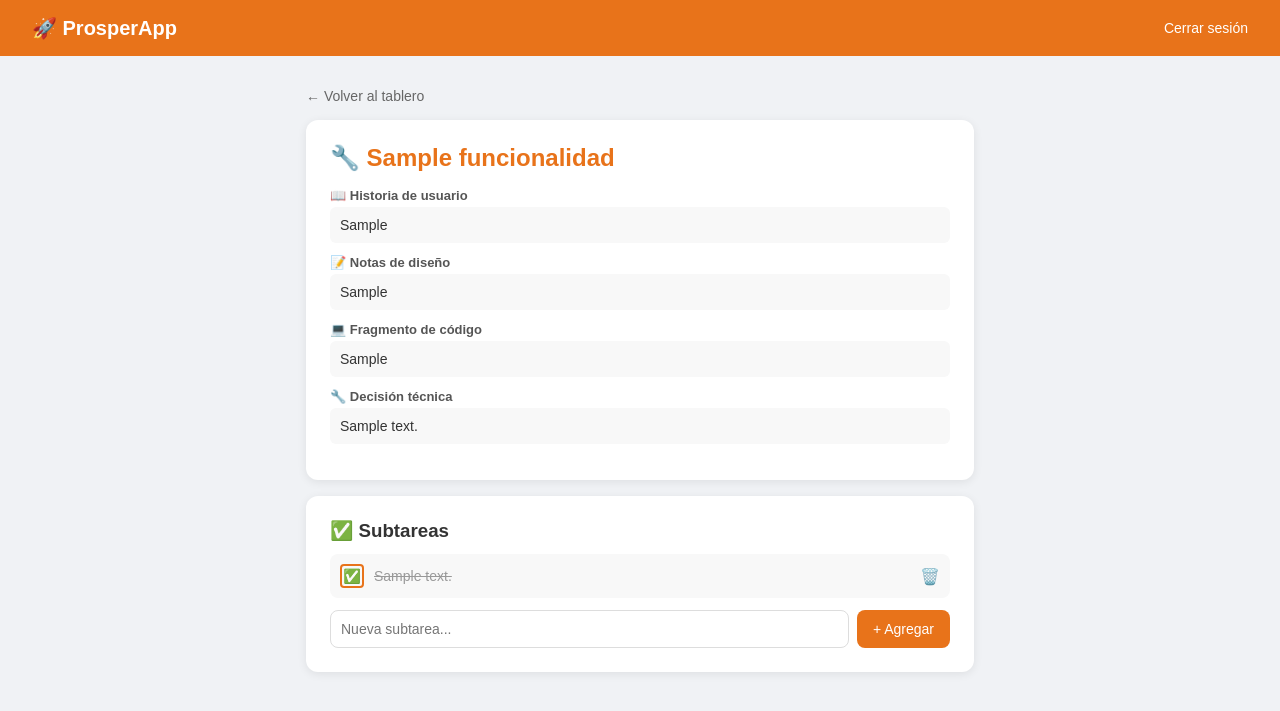
After one commit to LauraDayanaT/ProsperApp, a Flask app: page /funcionalidad/1 in a window 1280 px wide. The commit adds this page. Shown: the top 711 px of the page. Run offline with Flask 3, Linux system fonts and the light colour scheme; the visitor is signed in with stand-in values (Sample User, id 1); a database or web service that is not in the repository returns one stand-in record (values such as "Sample title"); some libraries are stand-ins or nearby versions.

Commit message:
feat: CRUD de funcionalidades, subtareas y eliminacion de proyectos

```diff
--- a/app/app.py
+++ b/app/app.py
@@ -1,18 +1,22 @@
-
+# =============================================
+# ProsperApp - Aplicación principal
+# =============================================
 from flask import Flask, render_template, request, redirect, url_for, session
 from database import get_connection
 
 app = Flask(__name__)
 app.secret_key = "prosperapp_secret"
 
-#Pagina de inicio
-
+# -------------------------
+# Ruta 1: Página de inicio
+# -------------------------
 @app.route("/")
 def index():
     return redirect(url_for("login"))
 
-#Login
-
+# -------------------------
+# Ruta 2: Login
+# -------------------------
 @app.route("/login", methods=["GET", "POST"])
 def login():
     if request.method == "POST":
@@ -38,8 +42,9 @@ def login():
 
     return render_template("login.html")
 
-# Ver proyectos
-
+# -------------------------
+# Ruta 3: Ver proyectos
+# -------------------------
 @app.route("/proyectos")
 def proyectos():
     if "id_usuario" not in session:
@@ -57,7 +62,9 @@ def proyectos():
 
     return render_template("proyectos.html", proyectos=mis_proyectos)
 
-# Crear proyecto
+# -------------------------
+# Ruta 4: Crear proyecto
+# -------------------------
 @app.route("/proyectos/nuevo", methods=["GET", "POST"])
 def nuevo_proyecto():
     if "id_usuario" not in session:
@@ -91,8 +98,27 @@ def nuevo_proyecto():
 
     return render_template("nuevo_proyecto.html")
 
-# Ver tablero
+# -------------------------
+# Ruta 5: Eliminar proyecto
+# -------------------------
+@app.route("/proyectos/<int:id_proyecto>/eliminar", methods=["POST"])
+def eliminar_proyecto(id_proyecto):
+    if "id_usuario" not in session:
+        return redirect(url_for("login"))
 
+    conn = get_connection()
+    cur = conn.cursor()
+    cur.execute("DELETE FROM PROYECTO WHERE id_proyecto=%s AND id_usuario=%s",
+                (id_proyecto, session["id_usuario"]))
+    conn.commit()
+    cur.close()
+    conn.close()
+
+    return redirect(url_for("proyectos"))
+
+# -------------------------
+# Ruta 6: Ver tablero
+# -------------------------
 @app.route("/proyectos/<int:id_proyecto>")
 def tablero(id_proyecto):
     if "id_usuario" not in session:
@@ -123,8 +149,150 @@ def tablero(id_proyecto):
 
     return render_template("tablero.html", proyecto=proyecto, tablero=tablero, id_proyecto=id_proyecto)
 
-# Cerrar sesion
+# -------------------------
+# Ruta 7: Agregar funcionalidad
+# -------------------------
+@app.route("/seccion/<int:id_seccion>/funcionalidad/nueva", methods=["POST"])
+def nueva_funcionalidad(id_seccion):
+    if "id_usuario" not in session:
+        return redirect(url_for("login"))
 
+    titulo = request.form["titulo"]
+    historia = request.form["historia"]
+    notas = request.form["notas"]
+    id_proyecto = request.form["id_proyecto"]
+
+    conn = get_connection()
+    cur = conn.cursor()
+    cur.execute(
+        "INSERT INTO FUNCIONALIDAD (titulo, historia_usuario, notas_diseño, id_seccion) VALUES (%s, %s, %s, %s)",
+        (titulo, historia, notas, id_seccion)
+    )
+    conn.commit()
+    cur.close()
+    conn.close()
+
+    return redirect(url_for("tablero", id_proyecto=id_proyecto))
+
+# -------------------------
+# Ruta 8: Eliminar funcionalidad
+# -------------------------
+@app.route("/funcionalidad/<int:id_funcionalidad>/eliminar", methods=["POST"])
+def eliminar_funcionalidad(id_funcionalidad):
+    if "id_usuario" not in session:
+        return redirect(url_for("login"))
+
+    id_proyecto = request.form["id_proyecto"]
+
+    conn = get_connection()
+    cur = conn.cursor()
+    cur.execute("DELETE FROM FUNCIONALIDAD WHERE id_funcionalidad=%s", (id_funcionalidad,))
+    conn.commit()
+    cur.close()
+    conn.close()
+
+    return redirect(url_for("tablero", id_proyecto=id_proyecto))
+
+# -------------------------
+# Ruta 9: Ver funcionalidad y subtareas
+# -------------------------
+@app.route("/funcionalidad/<int:id_funcionalidad>")
+def ver_funcionalidad(id_funcionalidad):
+    if "id_usuario" not in session:
+        return redirect(url_for("login"))
+
+    conn = get_connection()
+    cur = conn.cursor()
+
+    cur.execute(
+        "SELECT id_funcionalidad, titulo, historia_usuario, notas_diseño, fragmento_codigo, decision_tecnica, id_seccion FROM FUNCIONALIDAD WHERE id_funcionalidad=%s",
+        (id_funcionalidad,)
+    )
+    funcionalidad = cur.fetchone()
+
+    cur.execute(
+        "SELECT id_subtarea, descripcion, completada FROM SUBTAREA WHERE id_funcionalidad=%s",
+        (id_funcionalidad,)
+    )
+    subtareas = cur.fetchall()
+
+    cur.execute(
+        "SELECT id_proyecto FROM SECCION WHERE id_seccion=%s",
+        (funcionalidad[6],)
+    )
+    id_proyecto = cur.fetchone()[0]
+
+    cur.close()
+    conn.close()
+
+    return render_template("funcionalidad.html", funcionalidad=funcionalidad, subtareas=subtareas, id_proyecto=id_proyecto)
+
+# -------------------------
+# Ruta 10: Agregar subtarea
+# -------------------------
+@app.route("/funcionalidad/<int:id_funcionalidad>/subtarea/nueva", methods=["POST"])
+def nueva_subtarea(id_funcionalidad):
+    if "id_usuario" not in session:
+        return redirect(url_for("login"))
+
+    descripcion = request.form["descripcion"]
+
+    conn = get_connection()
+    cur = conn.cursor()
+    cur.execute(
+        "INSERT INTO SUBTAREA (descripcion, completada, id_funcionalidad) VALUES (%s, FALSE, %s)",
+        (descripcion, id_funcionalidad)
+    )
+    conn.commit()
+    cur.close()
+    conn.close()
+
+    return redirect(url_for("ver_funcionalidad", id_funcionalidad=id_funcionalidad))
+
+# -------------------------
+# Ruta 11: Completar subtarea
+# -------------------------
+@app.route("/subtarea/<int:id_subtarea>/completar", methods=["POST"])
+def completar_subtarea(id_subtarea):
+    if "id_usuario" not in session:
+        return redirect(url_for("login"))
+
+    id_funcionalidad = request.form["id_funcionalidad"]
+
+    conn = get_connection()
+    cur = conn.cursor()
+    cur.execute(
+        "UPDATE SUBTAREA SET completada = NOT completada WHERE id_subtarea=%s",
+        (id_subtarea,)
+    )
+    conn.commit()
+    cur.close()
+    conn.close()
+
+    return redirect(url_for("ver_funcionalidad", id_funcionalidad=id_funcionalidad))
+
+# -------------------------
+# Ruta 12: Eliminar subtarea
+# -------------------------
+@app.route("/subtarea/<int:id_subtarea>/eliminar", methods=["POST"])
+def eliminar_subtarea(id_subtarea):
+    if "id_usuario" not in session:
+        return redirect(url_for("login"))
+
+    id_funcionalidad = request.form["id_funcionalidad"]
+
+    conn = get_connection()
+    cur = conn.cursor()
+    cur.execute("DELETE FROM SUBTAREA WHERE id_subtarea=%s", (id_subtarea,))
+    conn.commit()
+    cur.close()
+    conn.close()
+
+    return redirect(url_for("ver_funcionalidad", id_funcionalidad=id_funcionalidad))
+
+# -------------------------
+# Ruta 13: Cerrar sesión
+# -------------------------
 @app.route("/logout")
 def logout():
     session.clear()
--- /dev/null
+++ b/app/templates/funcionalidad.html
@@ -0,0 +1,193 @@
+<!DOCTYPE html>
+<html lang="es">
+<head>
+    <meta charset="UTF-8">
+    <meta name="viewport" content="width=device-width, initial-scale=1.0">
+    <title>ProsperApp - Funcionalidad</title>
+    <style>
+        * { margin: 0; padding: 0; box-sizing: border-box; }
+        body { font-family: Arial, sans-serif; background: #f0f2f5; }
+        .navbar {
+            background: #e8731a;
+            padding: 16px 32px;
+            display: flex;
+            justify-content: space-between;
+            align-items: center;
+        }
+        .navbar h1 { color: white; font-size: 20px; }
+        .navbar a { color: white; text-decoration: none; font-size: 14px; }
+        .container { padding: 16px; max-width: 700px; margin: 0 auto; }
+        .btn-volver {
+            color: #666;
+            text-decoration: none;
+            font-size: 14px;
+            display: block;
+            margin: 16px 0;
+        }
+        .card {
+            background: white;
+            border-radius: 12px;
+            padding: 24px;
+            box-shadow: 0 2px 10px rgba(0,0,0,0.08);
+            margin-bottom: 16px;
+        }
+        .card h2 { color: #e8731a; margin-bottom: 16px; }
+        .card h3 { color: #333; margin-bottom: 12px; }
+        .detalle {
+            margin-bottom: 12px;
+        }
+        .detalle label {
+            font-weight: bold;
+            color: #555;
+            font-size: 13px;
+            display: block;
+            margin-bottom: 4px;
+        }
+        .detalle p {
+            color: #333;
+            font-size: 14px;
+            background: #f8f8f8;
+            padding: 10px;
+            border-radius: 6px;
+        }
+        .subtarea-item {
+            display: flex;
+            align-items: center;
+            gap: 10px;
+            padding: 10px;
+            background: #f8f8f8;
+            border-radius: 8px;
+            margin-bottom: 8px;
+        }
+        .subtarea-item span {
+            flex: 1;
+            font-size: 14px;
+            color: #333;
+        }
+        .completada span {
+            text-decoration: line-through;
+            color: #999;
+        }
+        .btn-check {
+            background: none;
+            border: 2px solid #e8731a;
+            border-radius: 4px;
+            width: 24px;
+            height: 24px;
+            cursor: pointer;
+            font-size: 14px;
+            display: flex;
+            align-items: center;
+            justify-content: center;
+        }
+        .btn-check:hover { background: #fff3e0; }
+        .btn-eliminar {
+            background: none;
+            border: none;
+            color: #cc0000;
+            cursor: pointer;
+            font-size: 16px;
+        }
+        .btn-eliminar:hover { color: #ff0000; }
+        .form-subtarea {
+            display: flex;
+            gap: 8px;
+            margin-top: 12px;
+        }
+        .form-subtarea input {
+            flex: 1;
+            padding: 10px;
+            border: 1px solid #ddd;
+            border-radius: 8px;
+            font-size: 14px;
+        }
+        .btn-agregar {
+            padding: 10px 16px;
+            background: #e8731a;
+            color: white;
+            border: none;
+            border-radius: 8px;
+            cursor: pointer;
+            font-size: 14px;
+        }
+        .btn-agregar:hover { background: #cf6215; }
+        .vacia {
+            color: #999;
+            font-size: 13px;
+            text-align: center;
+            padding: 20px 0;
+        }
+    </style>
+</head>
+<body>
+    <div class="navbar">
+        <h1>🚀 ProsperApp</h1>
+        <a href="/logout">Cerrar sesión</a>
+    </div>
+
+    <div class="container">
+        <a href="/proyectos/{{ id_proyecto }}" class="btn-volver">← Volver al tablero</a>
+
+        <div class="card">
+            <h2>🔧 {{ funcionalidad[1] }}</h2>
+
+            {% if funcionalidad[2] %}
+            <div class="detalle">
+                <label>📖 Historia de usuario</label>
+                <p>{{ funcionalidad[2] }}</p>
+            </div>
+            {% endif %}
+
+            {% if funcionalidad[3] %}
+            <div class="detalle">
+                <label>📝 Notas de diseño</label>
+                <p>{{ funcionalidad[3] }}</p>
+            </div>
+            {% endif %}
+
+            {% if funcionalidad[4] %}
+            <div class="detalle">
+                <label>💻 Fragmento de código</label>
+                <p>{{ funcionalidad[4] }}</p>
+            </div>
+            {% endif %}
+
+            {% if funcionalidad[5] %}
+            <div class="detalle">
+                <label>🔧 Decisión técnica</label>
+                <p>{{ funcionalidad[5] }}</p>
+            </div>
+            {% endif %}
+        </div>
+
+        <div class="card">
+            <h3>✅ Subtareas</h3>
+
+            {% if subtareas %}
+                {% for s in subtareas %}
+                <div class="subtarea-item {% if s[2] %}completada{% endif %}">
+                    <form method="POST" action="/subtarea/{{ s[0] }}/completar">
+                        <input type="hidden" name="id_funcionalidad" value="{{ funcionalidad[0] }}">
+                        <button type="submit" class="btn-check">
+                            {% if s[2] %}✅{% else %}⬜{% endif %}
+                        </button>
+                    </form>
+                    <span>{{ s[1] }}</span>
+                    <form method="POST" action="/subtarea/{{ s[0] }}/eliminar">
+                        <input type="hidden" name="id_funcionalidad" value="{{ funcionalidad[0] }}">
+                        <button type="submit" class="btn-eliminar">🗑️</button>
+                    </form>
+                </div>
+                {% endfor %}
+            {% else %}
+                <div class="vacia">Sin subtareas todavía</div>
+            {% endif %}
+
+            <form method="POST" action="/funcionalidad/{{ funcionalidad[0] }}/subtarea/nueva" class="form-subtarea">
+                <input type="text" name="descripcion" placeholder="Nueva subtarea..." required>
+                <button type="submit" class="btn-agregar">+ Agregar</button>
+            </form>
+        </div>
+    </div>
+</body>
+</html>
```
Also changed, not shown: app/templates/proyectos.html (+27 -8 lines), app/templates/tablero.html (+67 -9 lines).
